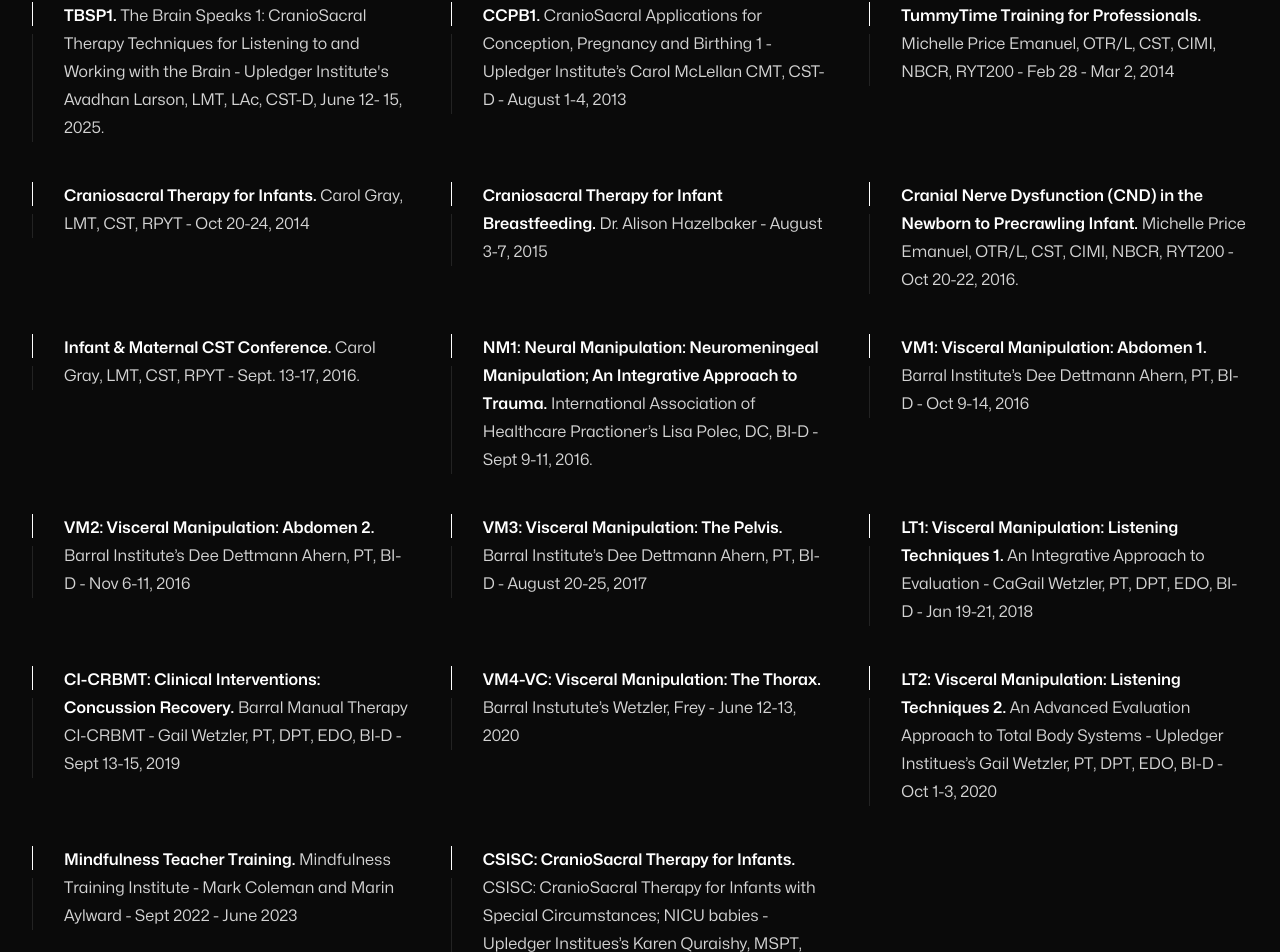
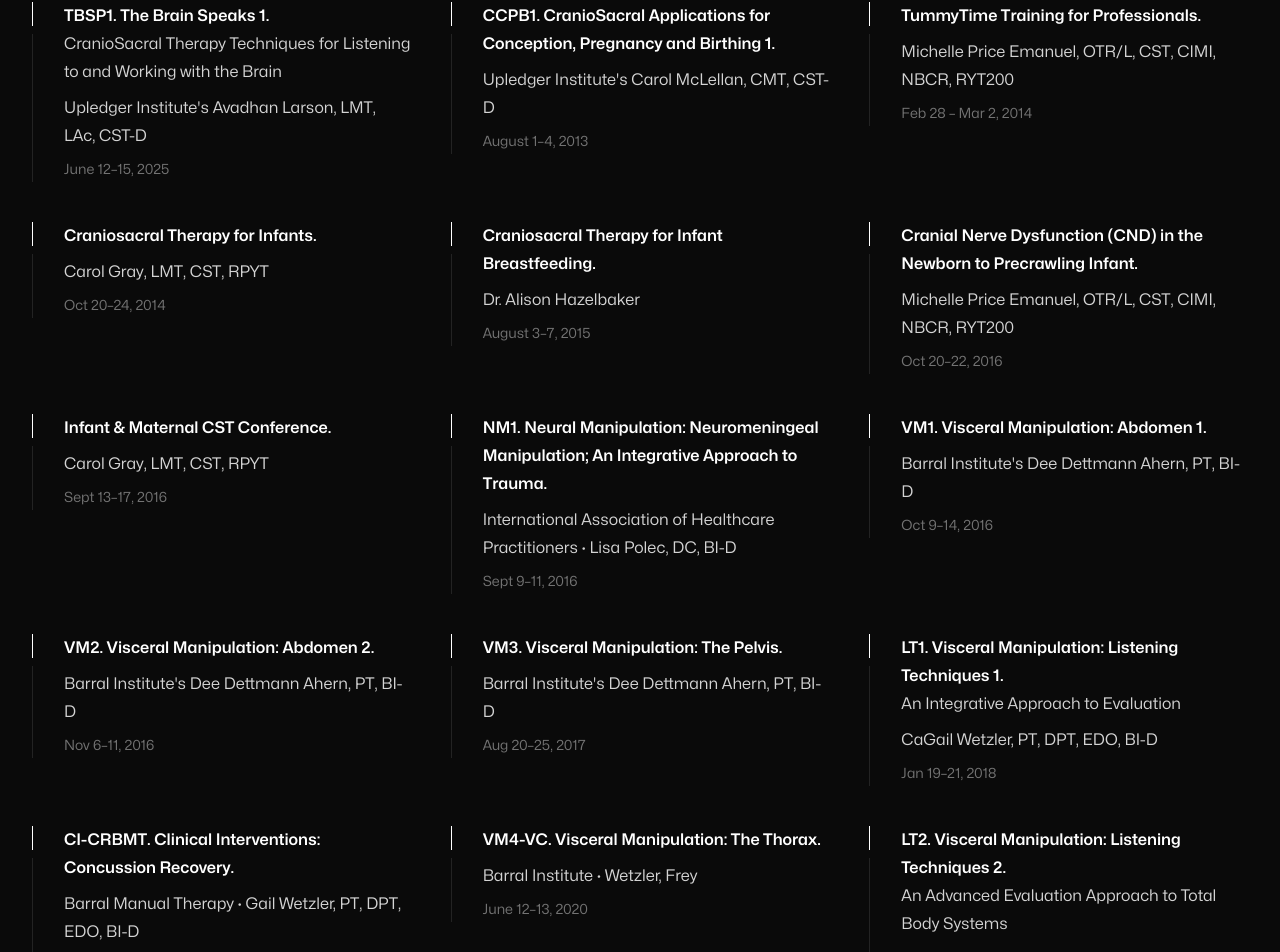
Before and after one commit to elsigh/craniomom.com, a Next.js app: page /about in a window 1280 px wide. Shown: the part 1694-2646 px from the top of the page. Built offline with nearby package versions, Linux system fonts and the light colour scheme.

Commit message:
Improve Classes & Training section readability
Move training entries into a data array and render each card with a
bold course title, optional subtitle, presenter, and a muted date line.
Fix a few typos in course titles and presenter names.

```diff
--- a/src/app/about/page.jsx
+++ b/src/app/about/page.jsx
@@ -7,6 +7,113 @@ import { GridList, GridListItem } from '@/components/GridList'
 import { PageIntro } from '@/components/PageIntro'
 import { SectionIntro } from '@/components/SectionIntro'
 import imageMomAndBaby from '@/images/mom-and-baby.jpg'
+
+const trainings = [
+  {
+    code: 'TBSP1',
+    title: 'The Brain Speaks 1',
+    description:
+      'CranioSacral Therapy Techniques for Listening to and Working with the Brain',
+    presenter: "Upledger Institute's Avadhan Larson, LMT, LAc, CST-D",
+    date: 'June 12–15, 2025',
+  },
+  {
+    code: 'CCPB1',
+    title: 'CranioSacral Applications for Conception, Pregnancy and Birthing 1',
+    presenter: "Upledger Institute's Carol McLellan, CMT, CST-D",
+    date: 'August 1–4, 2013',
+  },
+  {
+    title: 'TummyTime Training for Professionals',
+    presenter: 'Michelle Price Emanuel, OTR/L, CST, CIMI, NBCR, RYT200',
+    date: 'Feb 28 – Mar 2, 2014',
+  },
+  {
+    title: 'Craniosacral Therapy for Infants',
+    presenter: 'Carol Gray, LMT, CST, RPYT',
+    date: 'Oct 20–24, 2014',
+  },
+  {
+    title: 'Craniosacral Therapy for Infant Breastfeeding',
+    presenter: 'Dr. Alison Hazelbaker',
+    date: 'August 3–7, 2015',
+  },
+  {
+    title:
+      'Cranial Nerve Dysfunction (CND) in the Newborn to Precrawling Infant',
+    presenter: 'Michelle Price Emanuel, OTR/L, CST, CIMI, NBCR, RYT200',
+    date: 'Oct 20–22, 2016',
+  },
+  {
+    title: 'Infant & Maternal CST Conference',
+    presenter: 'Carol Gray, LMT, CST, RPYT',
+    date: 'Sept 13–17, 2016',
+  },
+  {
+    code: 'NM1',
+    title:
+      'Neural Manipulation: Neuromeningeal Manipulation; An Integrative Approach to Trauma',
+    presenter:
+      'International Association of Healthcare Practitioners · Lisa Polec, DC, BI-D',
+    date: 'Sept 9–11, 2016',
+  },
+  {
+    code: 'VM1',
+    title: 'Visceral Manipulation: Abdomen 1',
+    presenter: "Barral Institute's Dee Dettmann Ahern, PT, BI-D",
+    date: 'Oct 9–14, 2016',
+  },
+  {
+    code: 'VM2',
+    title: 'Visceral Manipulation: Abdomen 2',
+    presenter: "Barral Institute's Dee Dettmann Ahern, PT, BI-D",
+    date: 'Nov 6–11, 2016',
+  },
+  {
+    code: 'VM3',
+    title: 'Visceral Manipulation: The Pelvis',
+    presenter: "Barral Institute's Dee Dettmann Ahern, PT, BI-D",
+    date: 'Aug 20–25, 2017',
+  },
+  {
+    code: 'LT1',
+    title: 'Visceral Manipulation: Listening Techniques 1',
+    description: 'An Integrative Approach to Evaluation',
+    presenter: 'CaGail Wetzler, PT, DPT, EDO, BI-D',
+    date: 'Jan 19–21, 2018',
+  },
+  {
+    code: 'CI-CRBMT',
+    title: 'Clinical Interventions: Concussion Recovery',
+    presenter: 'Barral Manual Therapy · Gail Wetzler, PT, DPT, EDO, BI-D',
+    date: 'Sept 13–15, 2019',
+  },
+  {
+    code: 'VM4-VC',
+    title: 'Visceral Manipulation: The Thorax',
+    presenter: 'Barral Institute · Wetzler, Frey',
+    date: 'June 12–13, 2020',
+  },
+  {
+    code: 'LT2',
+    title: 'Visceral Manipulation: Listening Techniques 2',
+    description: 'An Advanced Evaluation Approach to Total Body Systems',
+    presenter: "Upledger Institute's Gail Wetzler, PT, DPT, EDO, BI-D",
+    date: 'Oct 1–3, 2020',
+  },
+  {
+    title: 'Mindfulness Teacher Training',
+    presenter: 'Mindfulness Training Institute · Mark Coleman & Marin Aylward',
+    date: 'Sept 2022 – June 2023',
+  },
+  {
+    code: 'CSISC',
+    title: 'CranioSacral Therapy for Infants',
+    description: 'Infants with Special Circumstances, including NICU babies',
+    presenter: "Upledger Institute's Karen Quraishy, MSPT, CST-D",
+    date: 'April 26–28, 2024',
+  },
+]
 
 function Education() {
   return (
@@ -20,90 +127,25 @@ function Education() {
       </SectionIntro>
       <Container className="mt-16">
         <GridList>
-          <GridListItem title="TBSP1" invert>
-            The Brain Speaks 1: CranioSacral Therapy Techniques for Listening to
-            and Working with the Brain - Upledger Institute&apos;s Avadhan Larson,
-            LMT, LAc, CST-D, June 12- 15, 2025.
-          </GridListItem>
-          <GridListItem title="CCPB1" invert>
-            CranioSacral Applications for Conception, Pregnancy and Birthing 1 -
-            Upledger Institute’s Carol McLellan CMT, CST-D - August 1-4, 2013
-          </GridListItem>
-          <GridListItem title="TummyTime Training for Professionals" invert>
-            Michelle Price Emanuel, OTR/L, CST, CIMI, NBCR, RYT200 - Feb 28 -
-            Mar 2, 2014
-          </GridListItem>
-          <GridListItem title="Craniosacral Therapy for Infants" invert>
-            Carol Gray, LMT, CST, RPYT - Oct 20-24, 2014
-          </GridListItem>
-          <GridListItem
-            title="Craniosacral Therapy for Infant Breastfeeding"
-            invert
-          >
-            Dr. Alison Hazelbaker - August 3-7, 2015
-          </GridListItem>
-          <GridListItem
-            title="Cranial Nerve Dysfunction (CND) in the Newborn to Precrawling Infant"
-            invert
-          >
-            Michelle Price Emanuel, OTR/L, CST, CIMI, NBCR, RYT200 - Oct 20-22,
-            2016.
-          </GridListItem>
-          <GridListItem title="Infant & Maternal CST Conference" invert>
-            Carol Gray, LMT, CST, RPYT - Sept. 13-17, 2016.
-          </GridListItem>
-          <GridListItem
-            title="NM1: Neural Manipulation: Neuromeningeal Manipulation; An Integrative Approach to Trauma"
-            invert
-          >
-            International Association of Healthcare Practioner’s Lisa Polec, DC,
-            BI-D - Sept 9-11, 2016.
-          </GridListItem>
-          <GridListItem title="VM1: Visceral Manipulation: Abdomen 1" invert>
-            Barral Institute’s Dee Dettmann Ahern, PT, BI-D - Oct 9-14, 2016
-          </GridListItem>
-          <GridListItem title="VM2: Visceral Manipulation: Abdomen 2" invert>
-            Barral Institute’s Dee Dettmann Ahern, PT, BI-D - Nov 6-11, 2016
-          </GridListItem>
-          <GridListItem title="VM3: Visceral Manipulation: The Pelvis" invert>
-            Barral Institute’s Dee Dettmann Ahern, PT, BI-D - August 20-25, 2017
-          </GridListItem>
-          <GridListItem
-            title="LT1: Visceral Manipulation: Listening Techniques 1"
-            invert
-          >
-            An Integrative Approach to Evaluation - CaGail Wetzler, PT, DPT,
-            EDO, BI-D - Jan 19-21, 2018
-          </GridListItem>
-          <GridListItem
-            title="CI-CRBMT: Clinical Interventions: Concussion Recovery"
-            invert
-          >
-            Barral Manual Therapy CI-CRBMT - Gail Wetzler, PT, DPT, EDO, BI-D -
-            Sept 13-15, 2019
-          </GridListItem>
-          <GridListItem
-            title="VM4-VC: Visceral Manipulation: The Thorax"
-            invert
-          >
-            Barral Instutute’s Wetzler, Frey - June 12-13, 2020
-          </GridListItem>
-          <GridListItem
-            title="LT2: Visceral Manipulation: Listening Techniques 2"
-            invert
-          >
-            An Advanced Evaluation Approach to Total Body Systems - Upledger
-            Institues’s Gail Wetzler, PT, DPT, EDO, BI-D - Oct 1-3, 2020
-          </GridListItem>
-          <GridListItem title="Mindfulness Teacher Training" invert>
-            Mindfulness Training Institute - Mark Coleman and Marin Aylward -
-            Sept 2022 - June 2023
-          </GridListItem>
-          <GridListItem title="CSISC: CranioSacral Therapy for Infants" invert>
-            CSISC: CranioSacral Therapy for Infants with Special Circumstances;
-            NICU babies - Upledger Institues’s Karen Quraishy, MSPT, CST-D -
-            April 26- 28, 2024
-          </GridListItem>
+          {trainings.map((training) => (
+            <GridListItem
+              key={training.code ?? training.title}
+              title={
+                training.code
+                  ? `${training.code}. ${training.title}`
+                  : training.title
+              }
+              invert
+            >
+              {training.description && (
+                <span className="block">{training.description}</span>
+              )}
+              <span className="mt-2 block">{training.presenter}</span>
+              <span className="mt-2 block text-sm text-neutral-500">
+                {training.date}
+              </span>
+            </GridListItem>
+          ))}
         </GridList>
       </Container>
     </div>
@@ -112,7 +154,8 @@ function Education() {
 
 export const metadata = {
   title: 'About',
-  description: 'Angela Pater is a nationally certified massage therapist with over 25 years of experience, specializing in craniosacral therapy for infants and pediatric care.',
+  description:
+    'Angela Pater is a nationally certified massage therapist with over 25 years of experience, specializing in craniosacral therapy for infants and pediatric care.',
 }
 //  lg:mt-[-240px]
 export default async function About() {
@@ -135,12 +178,12 @@ export default async function About() {
               priority
             />
           </div>
-          <p className="mt-8 flex gap-x-2  text-neutral-950">
+          <p className="mt-8 flex gap-x-2 text-neutral-950">
             I didn’t know what a difference having trained as a craniosacral
             practitioner would make the night I went into labor.
           </p>
 
-          <p className="mt-6 flex gap-x-2  text-neutral-950">
+          <p className="mt-6 flex gap-x-2 text-neutral-950">
             I began applying craniosacral therapy (CST) for healing in 1997
             while a pre-med student at the University of Texas, Austin. I was
             drawn to CST because the touch is light and intended to optimize the
@@ -149,7 +192,7 @@ export default async function About() {
             mindfulness mediation practice I was enjoying at Austin’s newly
             opened (San Francisco’s branch) Zen Center.
           </p>
-          <p className="mt-6 flex gap-x-2  text-neutral-950">
+          <p className="mt-6 flex gap-x-2 text-neutral-950">
             And, I always had a strong sense that I’d study craniosacral therapy
             for the pediatric community when I became a mom. After 18 joyful
             years of marriage, travel and moving to the San Francisco Bay area,
@@ -163,7 +206,7 @@ export default async function About() {
             little ones where as individuals they are in relationship with their
             own essence and what it means to be self-regulated.
           </p>
-          <p className="mt-6 flex gap-x-2  text-neutral-950">
+          <p className="mt-6 flex gap-x-2 text-neutral-950">
             Upon the birth of my child at home, I personally experienced the
             profound benefit of this work. When the midwife informed us that our
             baby had water in her lungs and we’d need to be transferred to the
```
